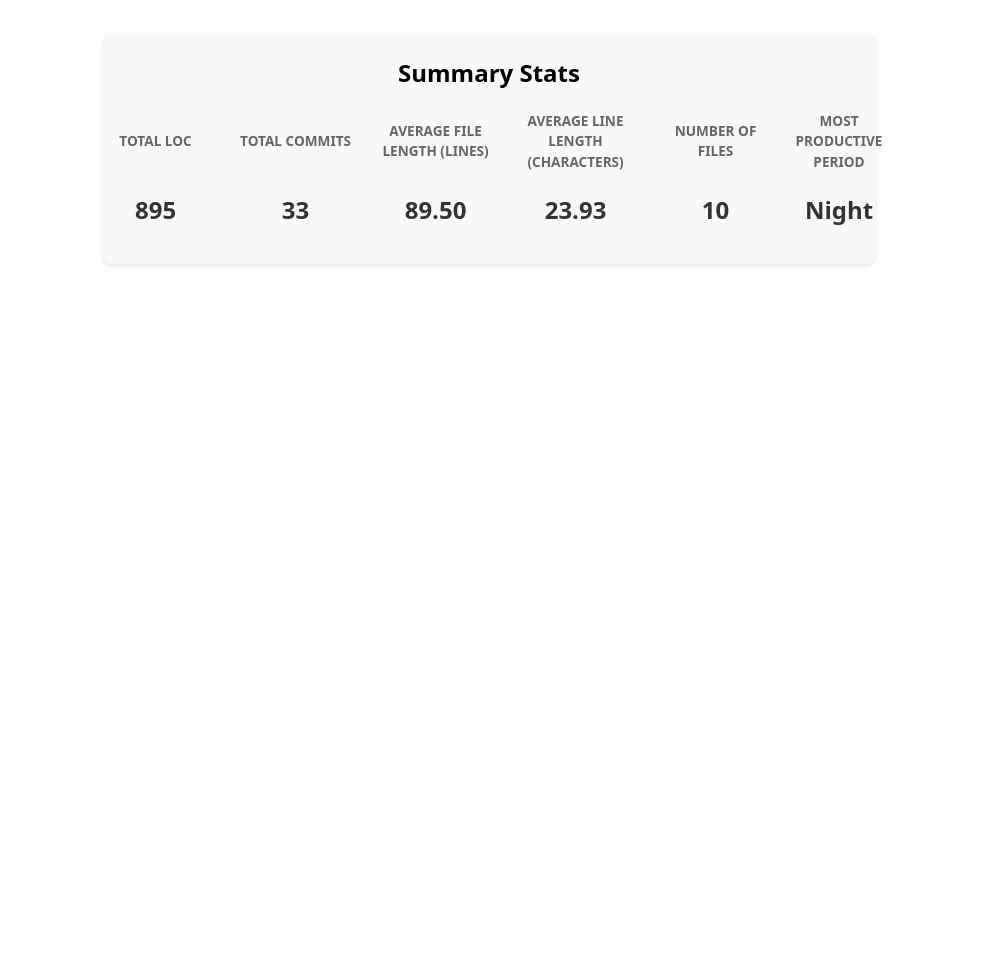
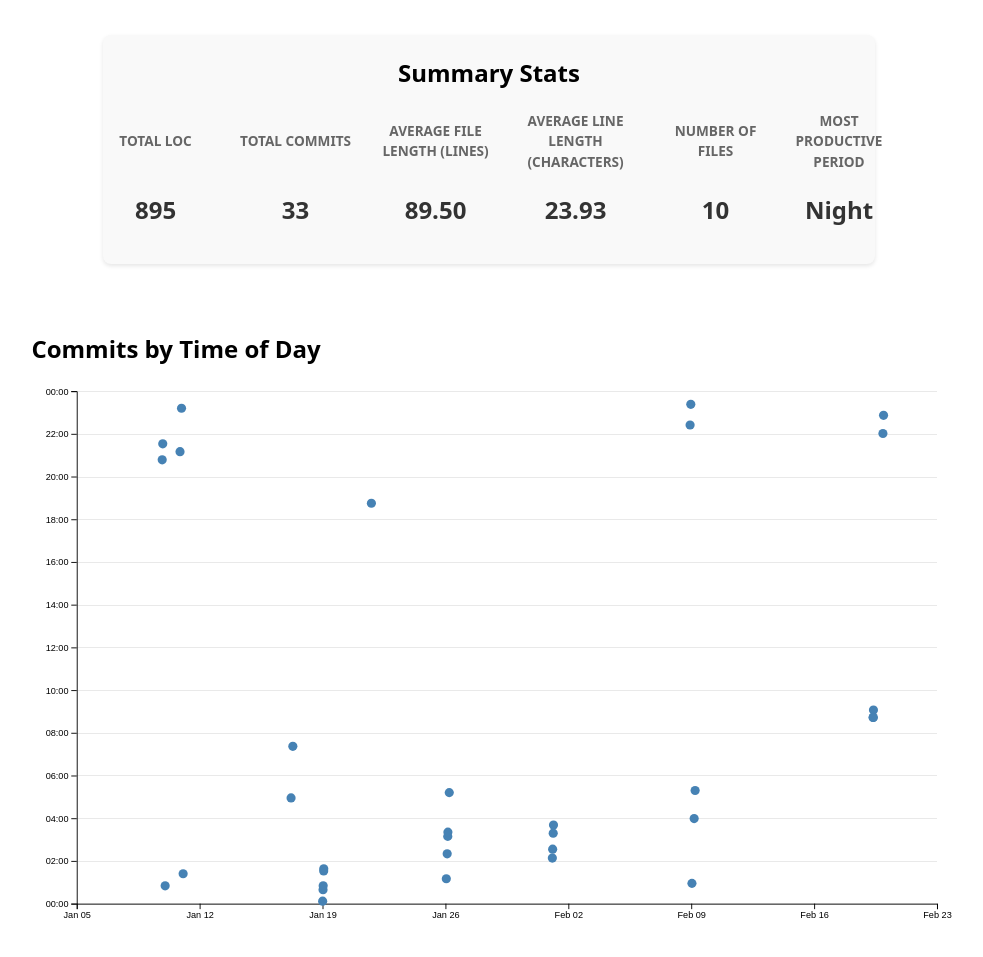
Before and after one commit to achinnam09/portfolio, a website: page meta/index.html in a window 1280 px wide. Shown: the part 201-1158 px from the top of the page, without its empty margins (151-1134 px from the left). Before the commit the page ends 800 px from the top, so only its background shows below. Drawn offline with nearby package versions, Linux system fonts and the light colour scheme.

Commit message:
scatterplot for commit activity + styling

```diff
--- a/meta/index.html
+++ b/meta/index.html
@@ -13,5 +13,8 @@
     <h1>Meta</h1>
     <p>This page includes stats about the code of the website</p>
     <div id="stats" class="stats-grid"></div>
+
+    <h2>Commits by Time of Day</h2>
+    <div id="chart"></div>
 </body>
 </html>
--- a/meta/main.js
+++ b/meta/main.js
@@ -12,7 +12,9 @@ async function loadData() {
         datetime: new Date(row.datetime),
     }));
 
+    processCommits();
     displayStats();
+    createScatterPlot();
 
 }
 
@@ -53,7 +55,6 @@ function processCommits() {
 }
 
 function displayStats() {
-    processCommits();
 
     const statsContainer = d3.select('#stats')
         .append('div')
@@ -85,3 +86,69 @@ function displayStats() {
         statsGrid.append('dd').text(stat.value);
     });
 }
+
+function createScatterPlot() {
+    const width = 1000;
+    const height = 600;
+
+    const margin = { top: 10, right: 10, bottom: 30, left: 50 };
+
+    const usableArea = {
+        top: margin.top,
+        right: width - margin.right,
+        bottom: height - margin.bottom,
+        left: margin.left,
+        width: width - margin.left - margin.right,
+        height: height - margin.top - margin.bottom
+    };
+
+    const svg = d3
+        .select('#chart')
+        .append('svg')
+        .attr('viewBox', `0 0 ${width} ${height}`)
+        .style('overflow', 'visible');
+
+    const xScale = d3
+        .scaleTime()
+        .domain(d3.extent(commits, (d) => d.datetime))
+        .range([usableArea.left, usableArea.right])
+        .nice();
+
+    const yScale = d3
+        .scaleLinear()
+        .domain([0, 24])
+        .range([usableArea.bottom, usableArea.top]);
+
+    const gridlines = svg
+        .append('g')
+        .attr('class', 'gridlines')
+        .attr('transform', `translate(${usableArea.left}, 0)`);  // Fix translation
+
+    gridlines.call(
+        d3.axisLeft(yScale)
+            .tickFormat('')
+            .tickSize(-usableArea.width)
+    );
+
+    const xAxis = d3.axisBottom(xScale);
+    const yAxis = d3.axisLeft(yScale)
+        .tickFormat((d) => String(d % 24).padStart(2, '0') + ':00');
+
+    svg.append('g')
+        .attr('transform', `translate(0, ${usableArea.bottom})`)
+        .call(xAxis);
+
+    svg.append('g')
+        .attr('transform', `translate(${usableArea.left}, 0)`)
+        .call(yAxis);
+
+    const dots = svg.append('g').attr('class', 'dots');
+
+    dots.selectAll('circle')
+        .data(commits)
+        .join('circle')
+        .attr('cx', (d) => xScale(d.datetime))
+        .attr('cy', (d) => yScale(d.hourFrac))
+        .attr('r', 5)
+        .attr('fill', 'steelblue');
+}
--- a/style.css
+++ b/style.css
@@ -286,3 +286,13 @@ path {
     margin: 0;
     grid-row: 2;
 }
+
+.gridlines path {
+    stroke: none;
+}
+
+.gridlines line {
+    stroke: #ddd;  /* Light gray */
+    stroke-opacity: 0.7;
+    shape-rendering: crispEdges;
+}
```
